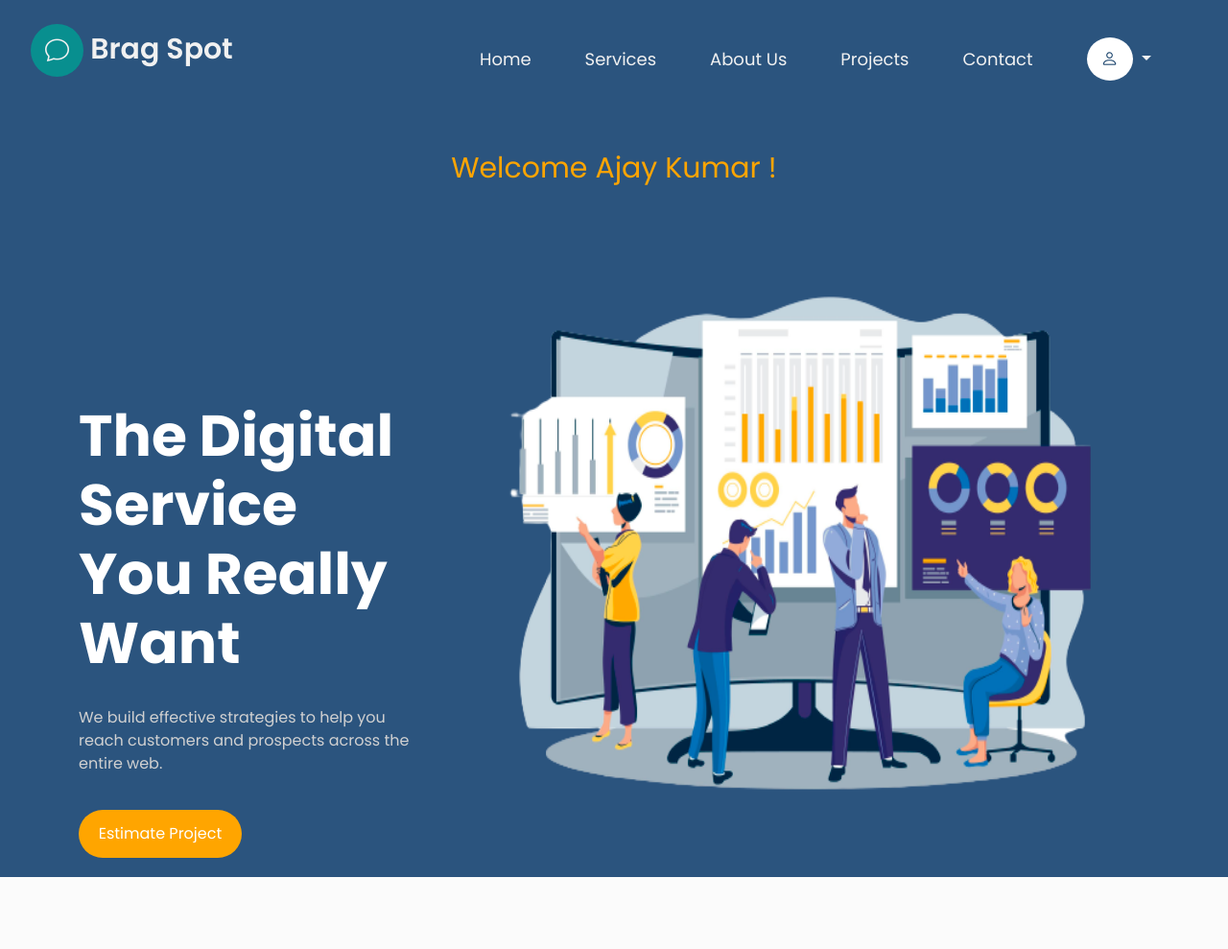
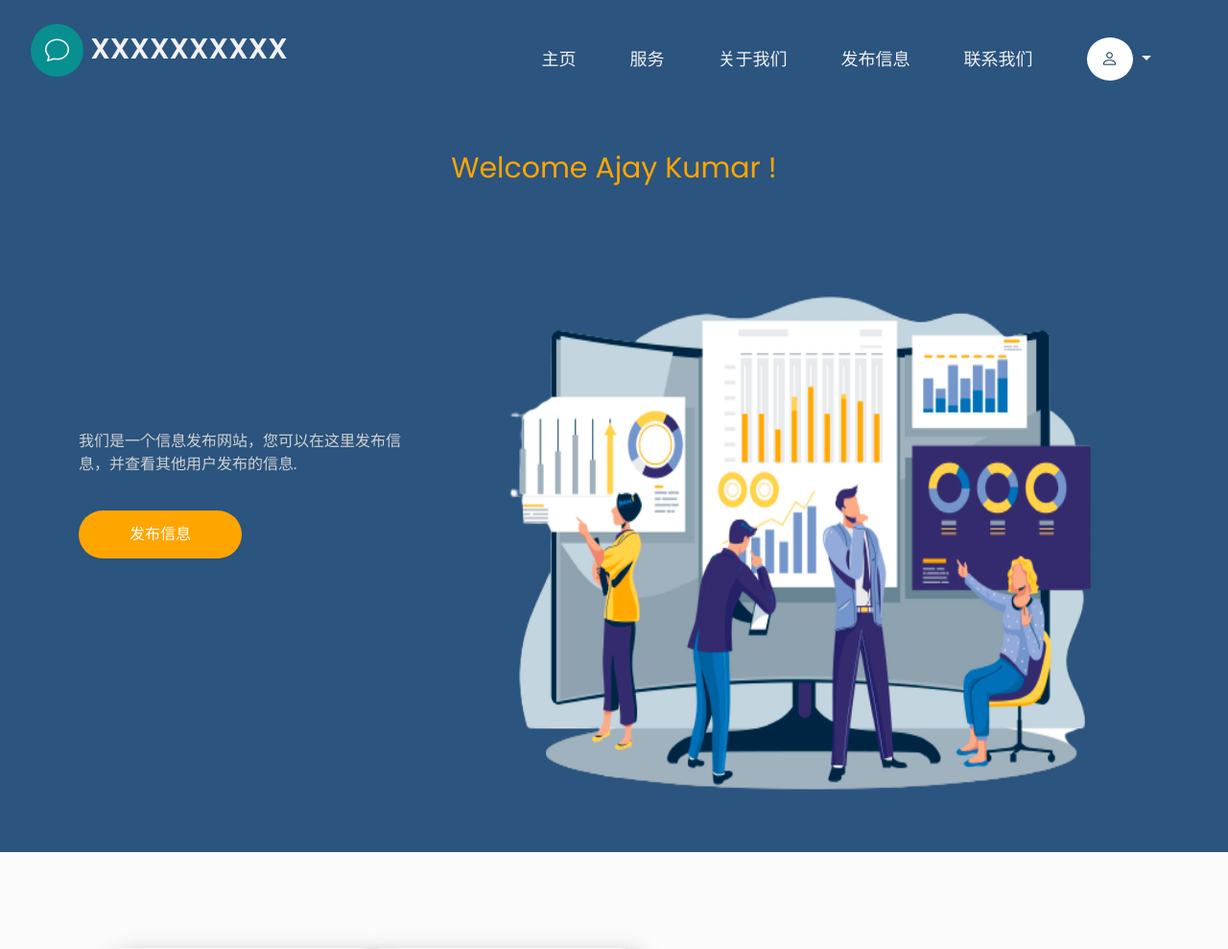
Before and after one commit to lee-fx/web-site-base, a PHP site: page /home.php in a window 1280 px wide. Shown: the top 989 px of the page at 96% size. Run offline with PHP 8.4, Linux system fonts and the light colour scheme; a user stored in the database is signed in; data comes from the database, SQL or seed files in the repository.

Commit message:
主页修改

```diff
--- a/home.php
+++ b/home.php
@@ -18,7 +18,7 @@ if (!isset($_SESSION['username'])) {
 <head>
     <meta charset="UTF-8">
     <meta name="viewport" content="width=device-width, initial-scale=1.0">
-    <title>Homepage</title>
+    <title>主页</title>
 
     <link href="https://cdn.jsdelivr.net/npm/bootstrap@5.3.1/dist/css/bootstrap.min.css" rel="stylesheet"
         integrity="sha384-4bw+/aepP/YC94hEpVNVgiZdgIC5+VKNBQNGCHeKRQN+PtmoHDEXuppvnDJzQIu9" crossorigin="anonymous">
@@ -36,7 +36,7 @@ if (!isset($_SESSION['username'])) {
     <header class="navbar-section">
         <nav class="navbar navbar-expand-lg">
             <div class="container-fluid">
-                <a class="navbar-brand" href="#"><i class="bi bi-chat"></i> Brag Spot</a>
+                <a class="navbar-brand" href="#"><i class="bi bi-chat"></i> XXXXXXXXXX</a>
                 <button class="navbar-toggler" type="button" data-bs-toggle="collapse" data-bs-target="#navbarNav"
                     aria-controls="navbarNav" aria-expanded="false" aria-label="Toggle navigation">
                     <span class="navbar-toggler-icon"></span>
@@ -44,19 +44,19 @@ if (!isset($_SESSION['username'])) {
                 <div class="collapse navbar-collapse" id="navbarNav">
                     <ul class="navbar-nav ms-auto">
                         <li class="nav-item">
-                            <a class="nav-link" aria-current="page" href="#home">Home</a>
+                            <a class="nav-link" aria-current="page" href="#home">主页</a>
                         </li>
                         <li class="nav-item">
-                            <a class="nav-link" href="#services">services</a>
+                            <a class="nav-link" href="#services">服务</a>
                         </li>
                         <li class="nav-item">
-                            <a class="nav-link" href="#about">about us</a>
+                            <a class="nav-link" href="#about">关于我们</a>
                         </li>
                         <li class="nav-item">
-                            <a class="nav-link" href="#projects">projects</a>
+                            <a class="nav-link" href="#projects">发布信息</a>
                         </li>
                         <li class="nav-item">
-                            <a class="nav-link" href="#contact">contact</a>
+                            <a class="nav-link" href="#contact">联系我们</a>
                         </li>
                         <li class="nav-item">
                             <div class="dropdown">
@@ -117,10 +117,10 @@ if (!isset($_SESSION['username'])) {
         <div class="container">
             <div class="row">
                 <div class="col-lg-4 col-md-12 col-sm-12 text-content">
-                    <h1>the digital service you really want</h1>
-                    <p>We build effective strategies to help you reach customers and prospects across the entire web.
+                    <!-- <h1>the digital service you really want</h1> -->
+                    <p>我们是一个信息发布网站，您可以在这里发布信息，并查看其他用户发布的信息.
                     </p>
-                    <button class="btn"><a href="#">Estimate Project</a></button>
+                    <button class="btn"><a href="#">发布信息</a></button>
                 </div>
                 <div class="col-lg-8 col-md-12 col-sm-12">
                     <img src="images/hero-image.png" alt="" class="img-fluid">
```
